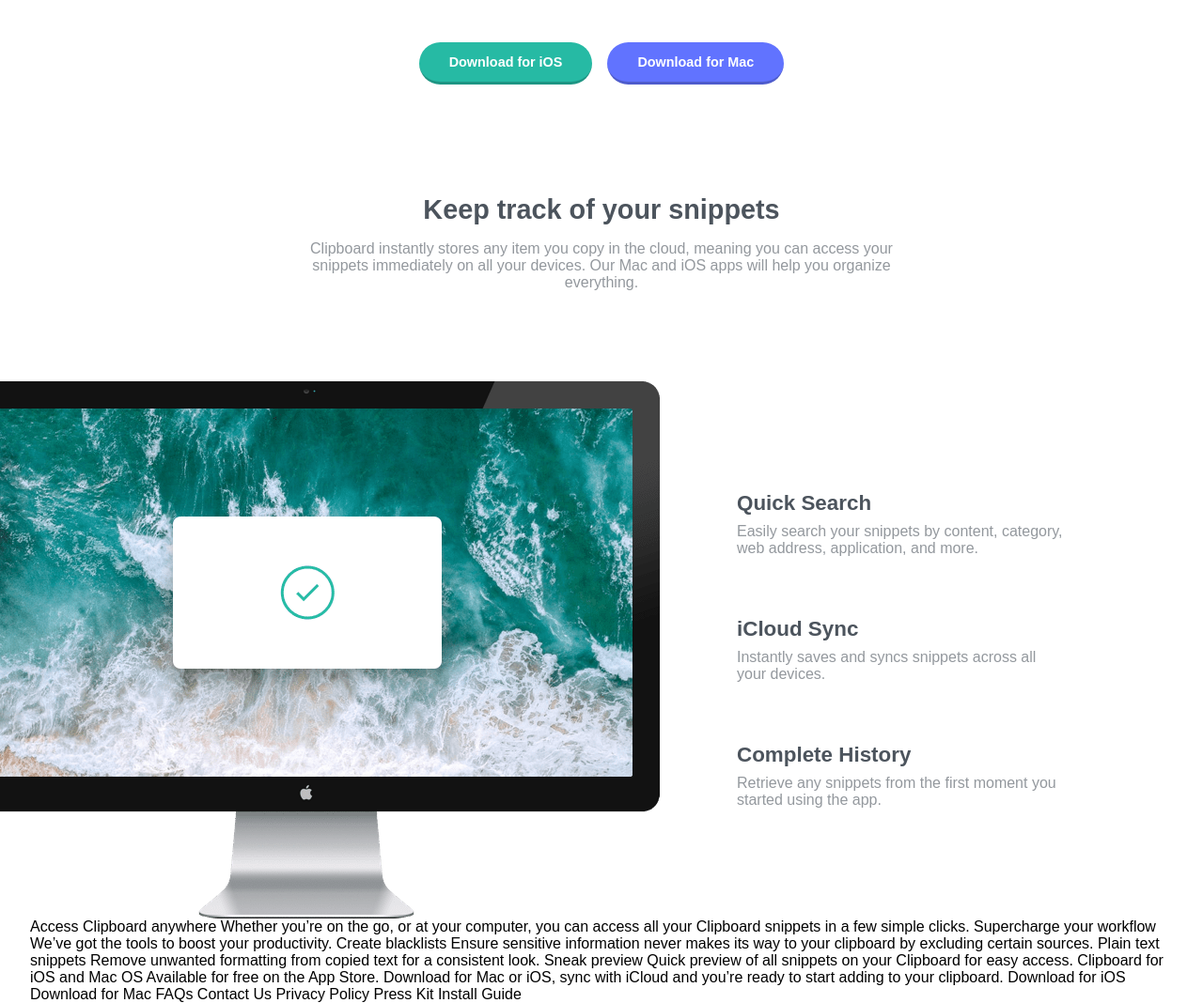
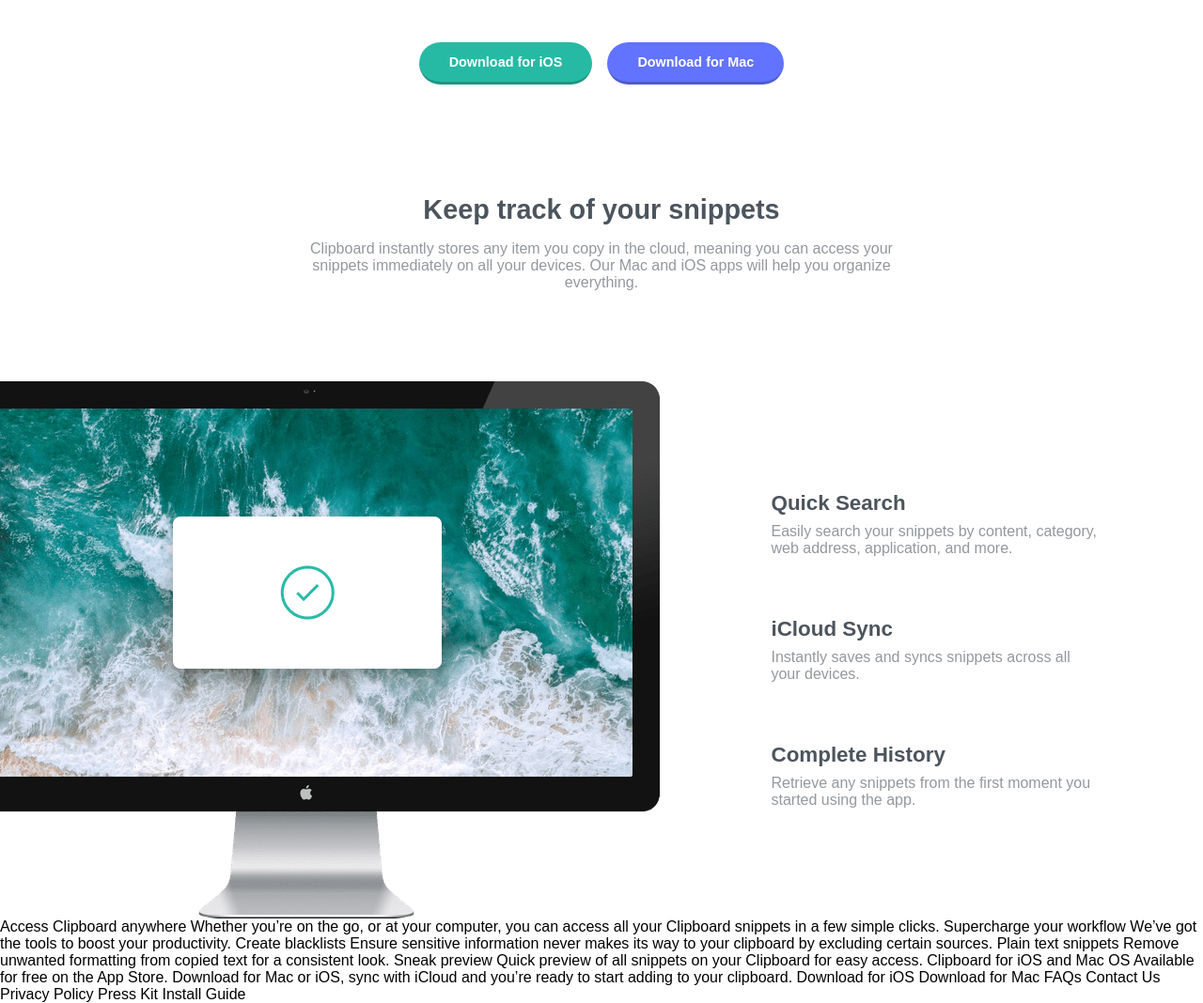
Before and after one commit to ponkydev/clipboard-landing-page-master, a plain HTML site: page index.html in a window 1280 px wide. Shown: the part 385-1453 px from the top of the page at 94% size. Drawn offline with Linux system fonts and the light colour scheme; a web font is replaced by a local one.

Commit message:
still working on css

```diff
--- a/style.css
+++ b/style.css
@@ -9,7 +9,7 @@
     font-family: "Bai Jamjuree", sans-serif;
 }
 
-body {
+section {
     padding-inline: 2rem;
 }
 
@@ -50,6 +50,7 @@
     display: grid;
     place-items: center;
     min-height: 37rem;
+    padding-inline: 0;
 }
 
 .main {
@@ -118,6 +119,7 @@
     flex-wrap: wrap;
     gap: 4rem;
     width: 100%;
+    margin-left: min(3%, 4rem);
 }
 
 .snippet {
```
